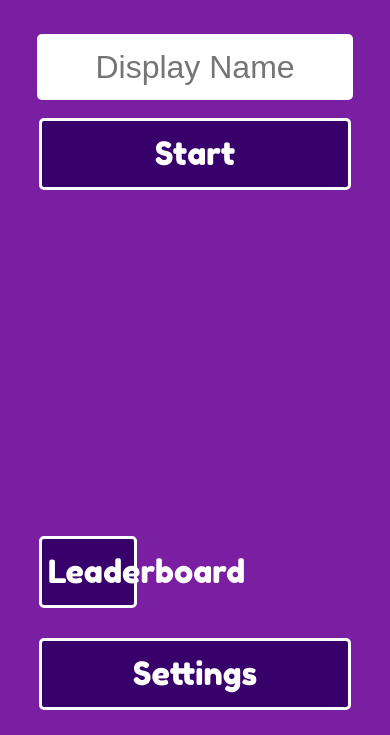
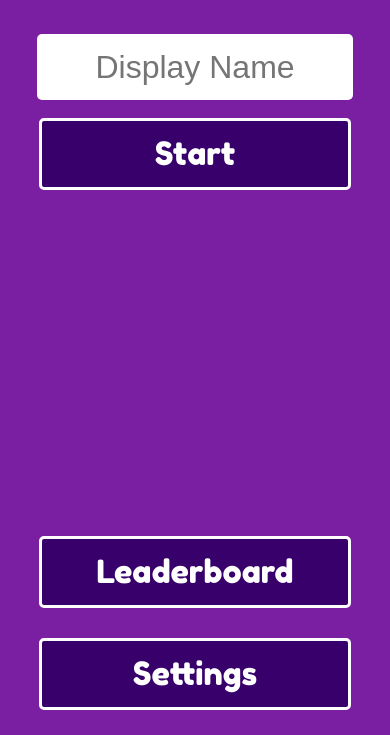
Before and after one commit to paramt/mathu, a plain HTML site: page index.html in a window 390 px wide. Shown: the part 109-844 px from the top of the page. Drawn offline with Linux system fonts and the light colour scheme.

Commit message:
Fix button style on mobile

```diff
--- a/style.css
+++ b/style.css
@@ -189,19 +189,6 @@ input{
       position:static !important;
     }
     #leaderboard{
-      opacity:0;
-      border:none;
-      outline:none;
-      border-radius:5px;
-      line-height: 2;
-      font-size:2em;
-      text-align:center;
-      width:25%;
-      background-color:#087f23;
-      color:white;
-      font-family: 'Fredoka One', cursive;
-      font-weight:200;
-      position: absolute;
       bottom: 15vh;
     }
 }
```
